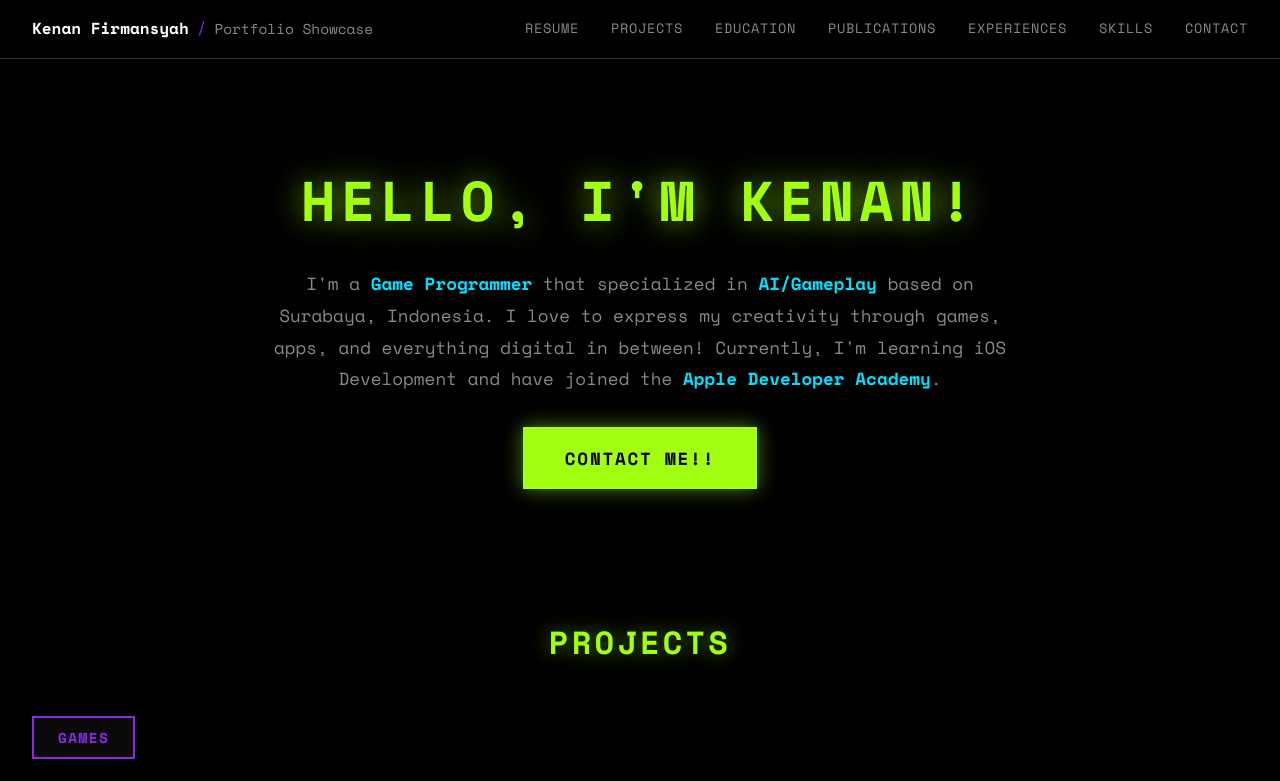
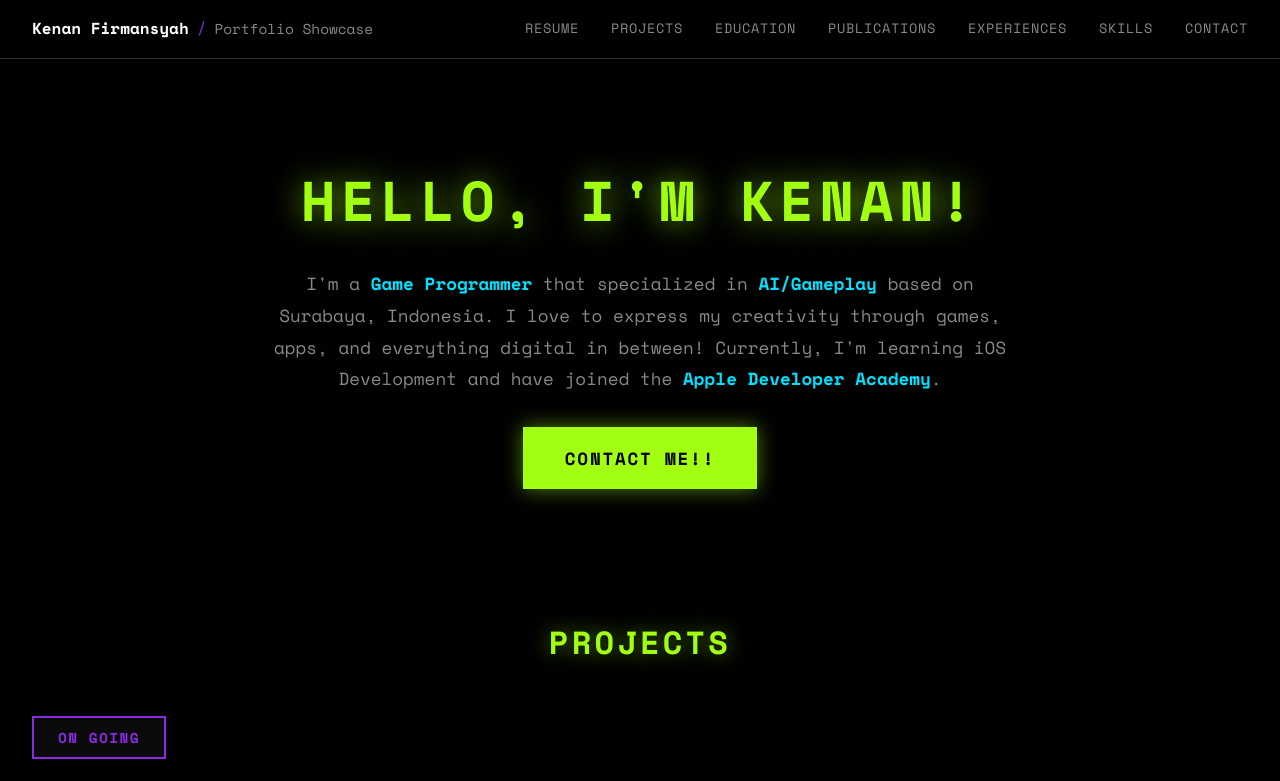
Before and after one commit to Kenanfir/Kenan-Website, a Next.js app: page / in a window 1280 px wide. Shown: the top 781 px of the page. Built offline with nearby package versions, Linux system fonts and the light colour scheme.

Commit message:
Add ON_GOING category for ongoing projects and experiences

```diff
--- a/src/data/experiences.ts
+++ b/src/data/experiences.ts
@@ -1,4 +1,4 @@
-export type ExperienceCategory = 'WORK' | 'ACADEMY' | 'GAME_JAMS' | 'OTHER';
+export type ExperienceCategory = 'ON_GOING' | 'WORK' | 'ACADEMY' | 'GAME_JAMS' | 'OTHER';
 
 export interface Experience {
     slug: string;
@@ -33,7 +33,7 @@ export const experiences: Experience[] = [
         description: 'So this studio was made from the last project of Apple Developer Academy Bali. My role here is the Lead Developer, and we\'re a team of 8 people.',
         thumbnail: '/images/joybait.jpg',
         duration: 'On-Going',
-        category: 'WORK',
+        category: 'ON_GOING',
         year: 'Ongoing',
         about: 'So this studio was made from the last project of Apple Developer Academy Bali. My role here is the Lead Developer, and we\'re a team of 8 people. The team has made 2 games so far, and one of them is Saturated, which I\'m involved in. This studio has more to come.',
         info: {
@@ -393,6 +393,7 @@ export const experiences: Experience[] = [
 ];
 
 export const experienceCategories: { key: ExperienceCategory; label: string }[] = [
+    { key: 'ON_GOING', label: 'On Going' },
     { key: 'WORK', label: 'Work' },
     { key: 'ACADEMY', label: 'Academy' },
     { key: 'GAME_JAMS', label: 'Game Jams' },
--- a/src/data/projects.ts
+++ b/src/data/projects.ts
@@ -1,4 +1,4 @@
-export type ProjectCategory = 'GAMES' | 'GAME_JAMS' | 'APPS' | 'OTHERS';
+export type ProjectCategory = 'ON_GOING' | 'GAMES' | 'GAME_JAMS' | 'APPS' | 'OTHERS';
 
 export interface Project {
     slug: string;
@@ -38,7 +38,7 @@ export const projects: Project[] = [
         teamSize: 5,
         duration: 'Ongoing',
         platform: 'Website',
-        category: 'APPS',
+        category: 'ON_GOING',
         year: 'Ongoing',
         about: 'This tool helps Game Developers specially asset creators to push their assets straight in to the Git project with only some push of a button. It streamline the process of integrating asset from the creator to the developer. This way it can help them to have standard rule for asset as well, like location, name, etc.',
         info: {
@@ -61,7 +61,7 @@ export const projects: Project[] = [
         teamSize: 1,
         duration: 'Ongoing',
         platform: 'App',
-        category: 'APPS',
+        category: 'ON_GOING',
         year: 'Ongoing',
         about: 'Plan Hub is a mobile-first AI-powered personal planning assistant. It creates and manages OKRs with AI assistance, generates packed daily schedules from your goals, reviews tomorrow\'s plan each night, sends push notifications for task reminders, and tracks progress with daily logs. Features include a freemium subscription model with Pro plan ($6.99/month), cross-platform support (iOS, Android, Web), and integration with OpenAI GPT-4 for intelligent scheduling.',
         info: {
@@ -520,6 +520,7 @@ export const projects: Project[] = [
 ];
 
 export const projectCategories: { key: ProjectCategory; label: string }[] = [
+    { key: 'ON_GOING', label: 'On Going' },
     { key: 'GAMES', label: 'Games' },
     { key: 'GAME_JAMS', label: 'Game Jams' },
     { key: 'APPS', label: 'Apps' },
```
